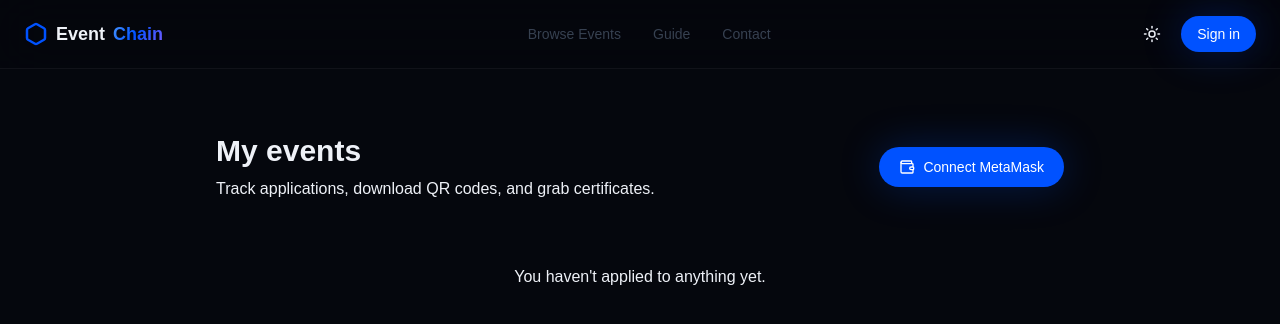
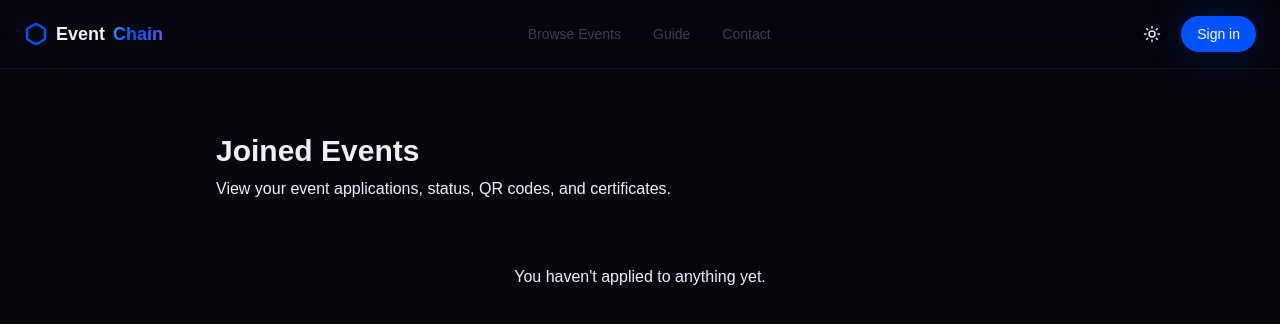
Before and after one commit to drmukty/EventChain, a Next.js app: page /my-events in a window 1280 px wide. Shown: the top 324 px of the page. Built offline with nearby package versions, Linux system fonts and the light colour scheme; no server answers.

Commit message:
Update page.tsx

```diff
--- a/src/app/my-events/page.tsx
+++ b/src/app/my-events/page.tsx
@@ -4,7 +4,6 @@ import { useEffect, useState } from "react";
 import { motion } from "framer-motion";
 import toast from "react-hot-toast";
 import { QrCode, X, FileDown } from "lucide-react";
-import { WalletConnectButton } from "@/components/WalletConnectButton";
 import { useSession } from "next-auth/react";
 
 const STATUS_STYLES: Record<string, string> = {
@@ -48,10 +47,11 @@ export default function MyEventsPage() {
     <div className="mx-auto max-w-4xl px-6 py-16">
       <div className="flex flex-wrap items-center justify-between gap-4">
         <div>
-          <h1 className="font-display text-3xl font-semibold">My events</h1>
-          <p className="mt-2 text-fg-muted">Track applications, download QR codes, and grab certificates.</p>
+          <h1 className="font-display text-3xl font-semibold">Joined Events</h1>
+          <p className="mt-2 text-fg-muted">
+            View your event applications, status, QR codes, and certificates.
+          </p>
         </div>
-        <WalletConnectButton currentWallet={(session?.user as any)?.walletAddress} />
       </div>
 
       {loading && <p className="mt-10 text-fg-muted">Loading…</p>}
```
